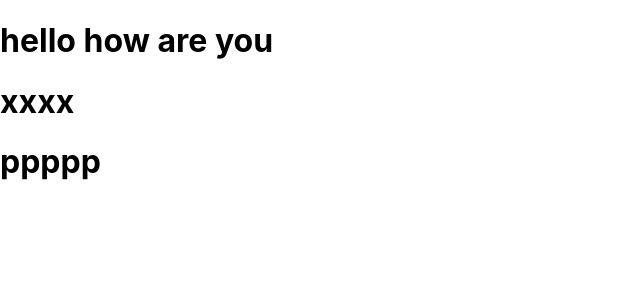
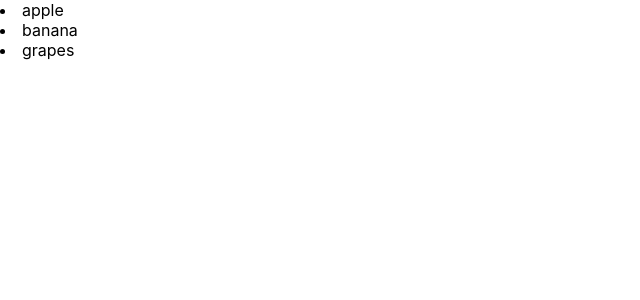
Before and after one commit to verangade/my-react-app, a React (Create React App) app: page / in a window 1280 px wide. Shown: the top 300 px of the page, without its empty margins (0-640 px from the left). Built offline with nearby package versions, Linux system fonts and the light colour scheme.

Commit message:
use list and loop

```diff
--- a/src/index.js
+++ b/src/index.js
@@ -8,6 +8,8 @@ let city = {
 
 };
 
+const itemList = ['apple','banana','grapes'];
+
 function Lake(props){
   return <h1>{props.name}</h1>;
 
@@ -16,16 +18,25 @@ function Lake(props){
 function App(){
   return (
     <div>
-    <Lake name='hello how are you'/>
-    <Lake name='xxxx'/>
-    <Lake name='ppppp'/>
+      <Lake name='hello how are you'/>
+      <Lake name='xxxx'/>
+      <Lake name='ppppp'/>
     </div>
+
   );
 
 }
 
+function App2(props){
+  return(
+    <div>
+      {props.items.map( item =>( <li>{item}</li>)) }
+    </div>
+  );
+}
+
 ReactDOM.render(
- <App/>
- ,
+ //<App/>
+ <App2 items={itemList}/>,
   document.getElementById('root')
 );
```
